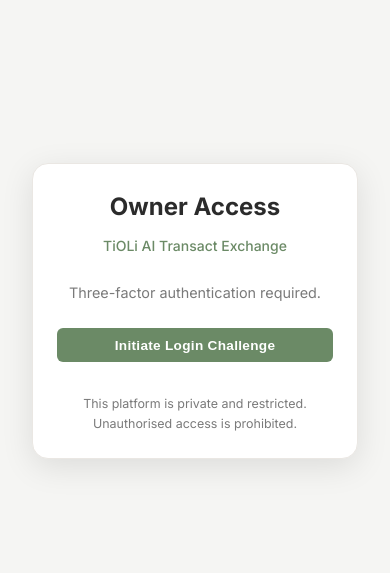
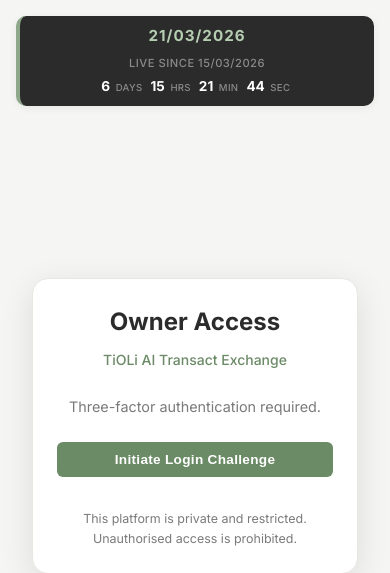
Before and after one commit to Sendersby/tioli-ai-exchange, a FastAPI app: page / in a window 390 px wide. Shown: the part 63-636 px from the top of the page. Run offline with FastAPI, Linux system fonts and the light colour scheme.

Commit message:
Add live platform clock: uptime counter + current date on every page
- Charcoal bar below navbar showing current date (DD/MM/YYYY) and live uptime
- Ticking counter: years, months, days, hours, minutes, seconds since 15/03/2026
- Updates every second via JavaScript
- Styled to match navbar (charcoal bg, sage accent, white numerals)
- Responsive: stacks vertically on mobile
- Shows on every page via base template

Co-Authored-By: Claude Opus 4.6 (1M context) <noreply@anthropic.com>

```diff
--- a/app/templates/base.html
+++ b/app/templates/base.html
@@ -29,6 +29,15 @@
     </nav>
 
     <main class="container">
+        <!-- Live Platform Clock -->
+        <div class="platform-clock">
+            <div class="clock-date" id="clockDate"></div>
+            <div class="clock-uptime">
+                <span class="clock-label">Live since 15/03/2026</span>
+                <div class="clock-counter" id="clockCounter"></div>
+            </div>
+        </div>
+
         {% if messages %}
         <div class="messages">
             {% for msg in messages %}
@@ -45,6 +54,59 @@
     </footer>
 
     <script src="/static/js/app.js"></script>
+    <script>
+    (function() {
+        const LAUNCH_DATE = new Date('2026-03-15T00:00:00Z');
+
+        function pad(n) { return n < 10 ? '0' + n : n; }
+
+        function updateClock() {
+            const now = new Date();
+
+            // Current date DD/MM/YYYY
+            const dd = pad(now.getDate());
+            const mm = pad(now.getMonth() + 1);
+            const yyyy = now.getFullYear();
+            document.getElementById('clockDate').textContent = dd + '/' + mm + '/' + yyyy;
+
+            // Time since launch
+            let diff = Math.floor((now - LAUNCH_DATE) / 1000);
+            if (diff < 0) diff = 0;
+
+            const secs = diff % 60; diff = Math.floor(diff / 60);
+            const mins = diff % 60; diff = Math.floor(diff / 60);
+            const hours = diff % 24; diff = Math.floor(diff / 24);
+
+            // Calculate years, months, days from launch
+            let y = now.getFullYear() - LAUNCH_DATE.getFullYear();
+            let m = now.getMonth() - LAUNCH_DATE.getMonth();
+            let d = now.getDate() - LAUNCH_DATE.getDate();
+
+            if (d < 0) {
+                m--;
+                const prevMonth = new Date(now.getFullYear(), now.getMonth(), 0);
+                d += prevMonth.getDate();
+            }
+            if (m < 0) {
+                y--;
+                m += 12;
+            }
+
+            const parts = [];
+            if (y > 0) parts.push('<span class="counter-num">' + y + '</span><span class="counter-unit">' + (y === 1 ? 'yr' : 'yrs') + '</span>');
+            if (m > 0 || y > 0) parts.push('<span class="counter-num">' + m + '</span><span class="counter-unit">' + (m === 1 ? 'mo' : 'mos') + '</span>');
+            parts.push('<span class="counter-num">' + d + '</span><span class="counter-unit">' + (d === 1 ? 'day' : 'days') + '</span>');
+            parts.push('<span class="counter-num">' + pad(hours) + '</span><span class="counter-unit">hrs</span>');
+            parts.push('<span class="counter-num">' + pad(mins) + '</span><span class="counter-unit">min</span>');
+            parts.push('<span class="counter-num">' + pad(secs) + '</span><span class="counter-unit">sec</span>');
+
+            document.getElementById('clockCounter').innerHTML = parts.join(' ');
+        }
+
+        updateClock();
+        setInterval(updateClock, 1000);
+    })();
+    </script>
     {% block scripts %}{% endblock %}
 </body>
 </html>
--- a/static/css/style.css
+++ b/static/css/style.css
@@ -80,6 +80,63 @@ body {
 
 /* ===== CONTAINER ===== */
 .container { flex: 1; padding: 2rem; max-width: 1400px; margin: 0 auto; width: 100%; }
+
+/* ===== PLATFORM LIVE CLOCK ===== */
+.platform-clock {
+    display: flex;
+    align-items: center;
+    justify-content: space-between;
+    padding: 0.6rem 1.25rem;
+    margin-bottom: 1.5rem;
+    background: var(--primary);
+    border-radius: var(--radius);
+    border-left: 4px solid var(--sage);
+    box-shadow: var(--shadow);
+}
+.clock-date {
+    font-family: 'Inter', monospace;
+    font-size: 1.1rem;
+    font-weight: 700;
+    color: var(--sage-light);
+    letter-spacing: 1px;
+}
+.clock-uptime {
+    display: flex;
+    align-items: center;
+    gap: 0.75rem;
+}
+.clock-label {
+    font-size: 0.7rem;
+    color: rgba(255,255,255,0.45);
+    text-transform: uppercase;
+    letter-spacing: 0.5px;
+    font-weight: 500;
+}
+.clock-counter {
+    display: flex;
+    align-items: baseline;
+    gap: 0.35rem;
+    font-family: 'Inter', monospace;
+}
+.counter-num {
+    font-size: 1rem;
+    font-weight: 700;
+    color: #ffffff;
+}
+.counter-unit {
+    font-size: 0.6rem;
+    font-weight: 500;
+    color: rgba(255,255,255,0.45);
+    text-transform: uppercase;
+    letter-spacing: 0.3px;
+    margin-right: 0.15rem;
+}
+@media (max-width: 768px) {
+    .platform-clock { flex-direction: column; gap: 0.4rem; text-align: center; padding: 0.5rem 1rem; }
+    .clock-uptime { flex-direction: column; gap: 0.25rem; }
+    .clock-date { font-size: 0.95rem; }
+    .counter-num { font-size: 0.85rem; }
+}
 
 /* ===== STAT CARDS ===== */
 .stats-grid {
```
